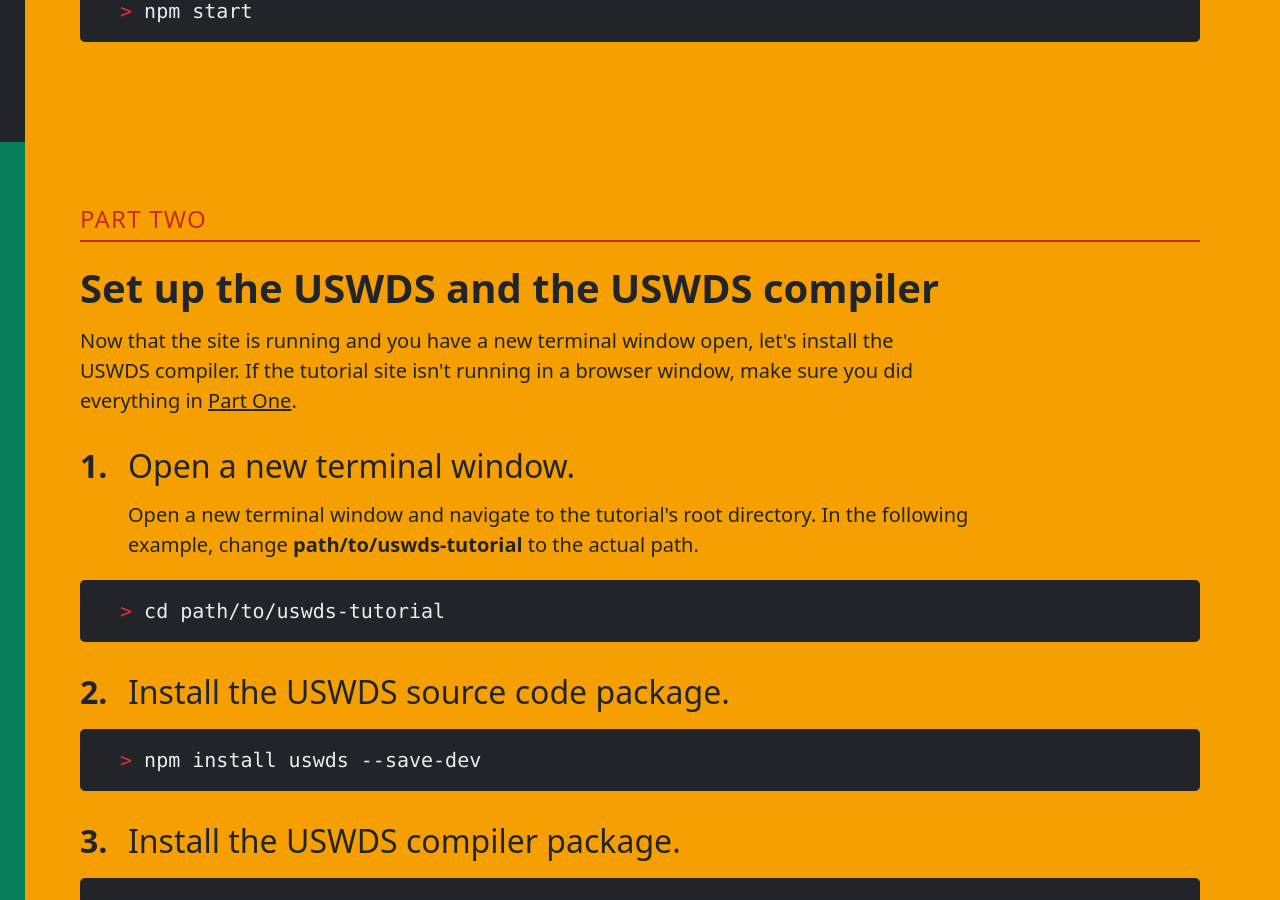
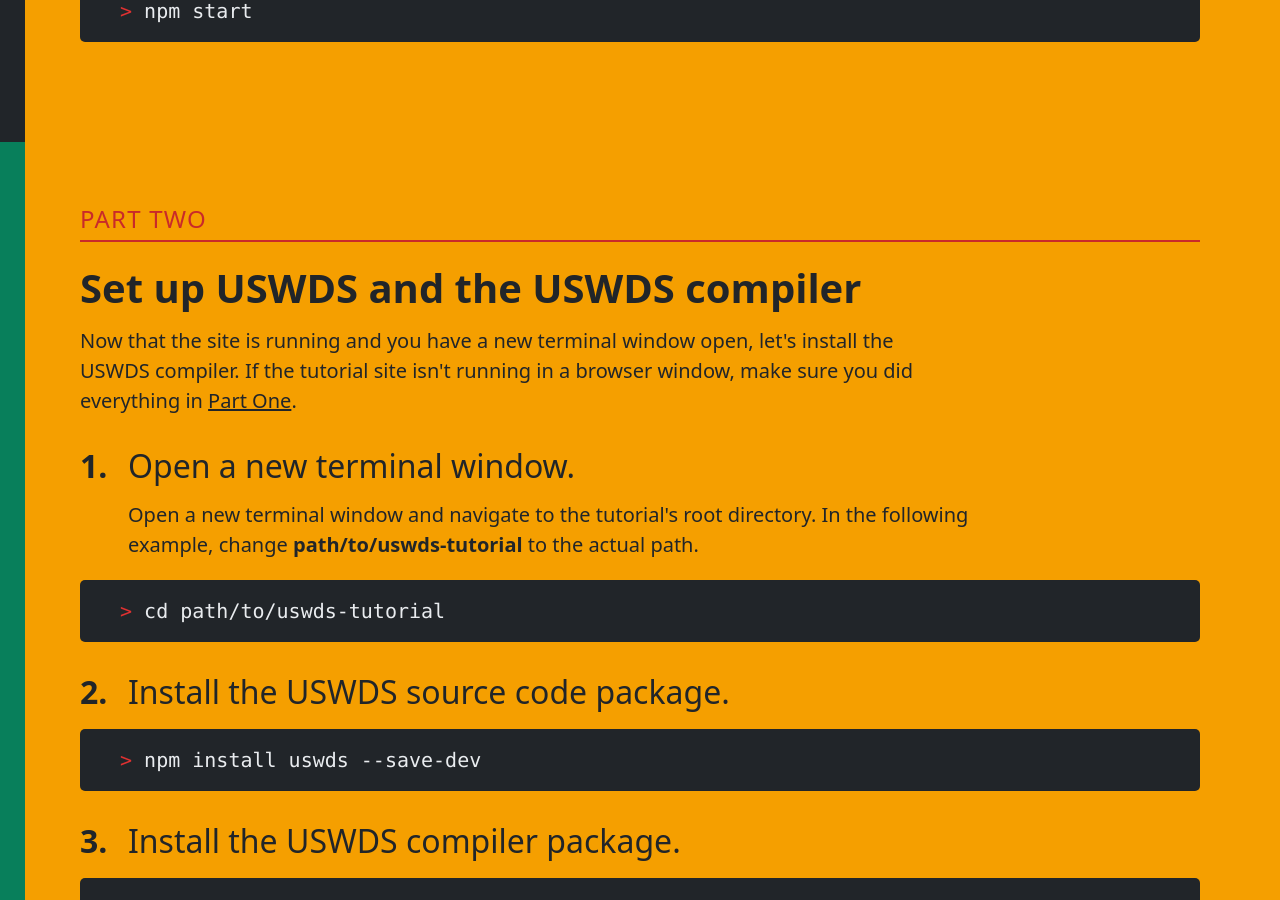
Before and after one commit to uswds/uswds-tutorial, a Jekyll site: the page built from index.md, in a window 1280 px wide and 900 px high, scrolled down 2510 px. Built offline with Jekyll 4.4.1, drawn with Linux system fonts in a browser that asks for light colours.

Commit message:
Fix typos

```diff
--- a/_includes/sxs/part-two.html
+++ b/_includes/sxs/part-two.html
@@ -1,5 +1,5 @@
 <section class="part two" id="part-two">
-  <h2><span>Part two</span> Set up the USWDS and the USWDS compiler</h2>
+  <h2><span>Part two</span> Set up USWDS and the USWDS compiler</h2>
   <p>Now that the site is running and you have a new terminal window open, let's install the USWDS compiler. If the tutorial site isn't running in a browser window, make sure you did everything in <a href="#part-one">Part One</a>.</p>
   <h3 class="step">Open a new terminal window.</h3>
   <p class="step-description">Open a new terminal window and navigate to the tutorial's root directory. In the following example, change <strong>path/to/uswds-tutorial</strong> to the actual path.</p>
```
Also changed, not shown: README.md.
